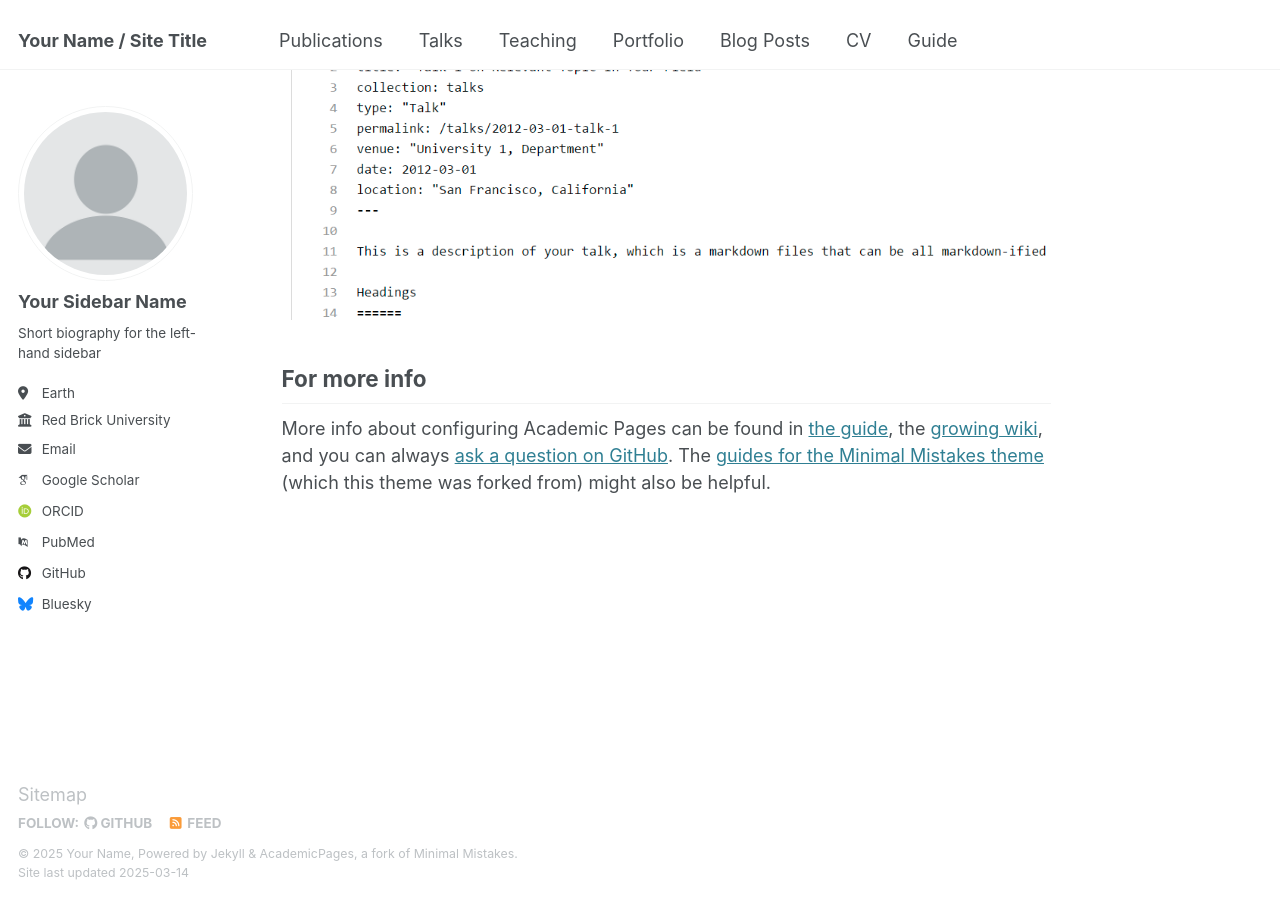
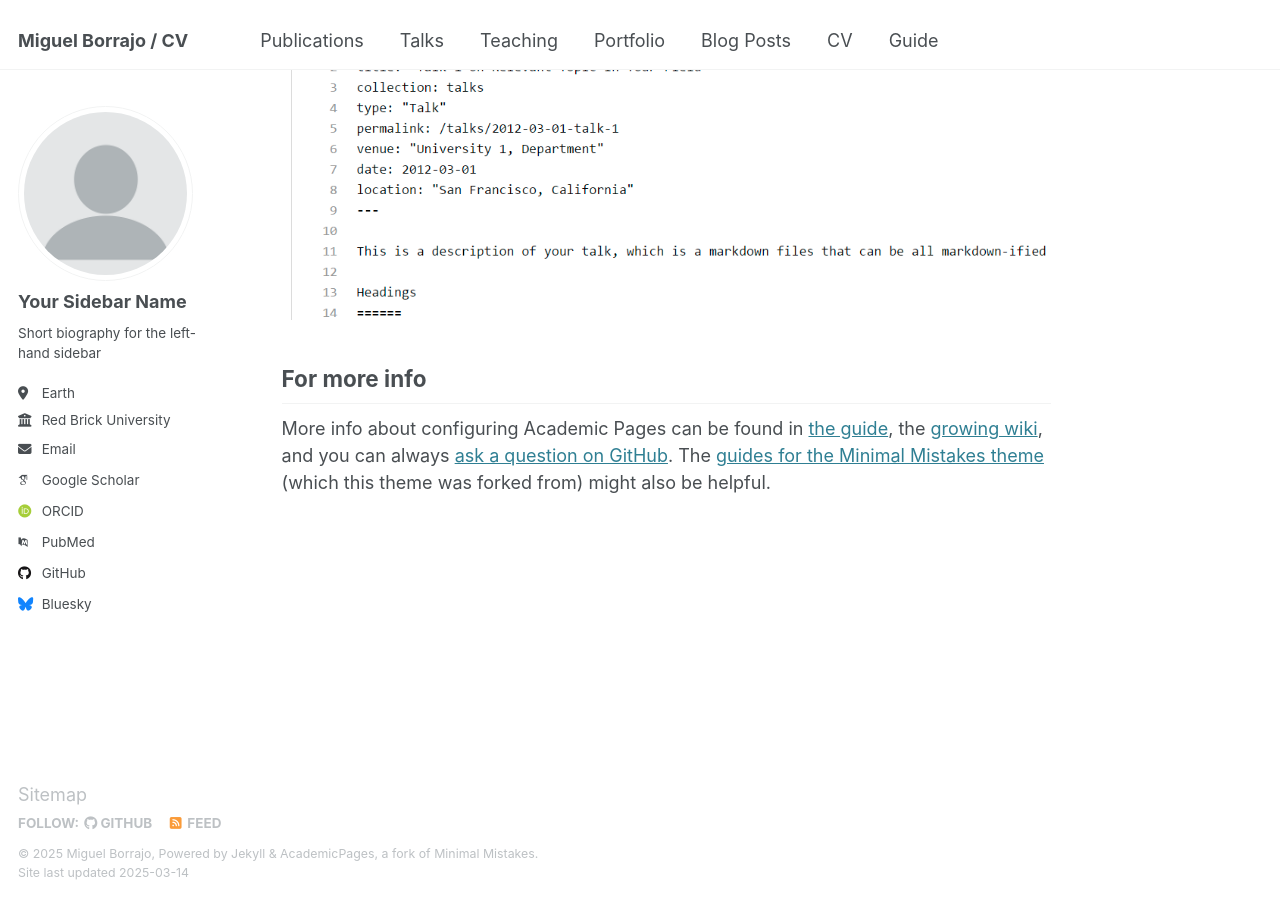
Before and after one commit to MiguelBorrajo/miguelborrajo.github.io, a Jekyll site: the page built from _pages/about.md, in a window 1280 px wide and 900 px high, scrolled down 2642 px. Built offline with Jekyll 4.4.1, drawn with Linux system fonts in a browser that asks for light colours; some web fonts are replaced.

Commit message:
Update _config.yml

```diff
--- a/_config.yml
+++ b/_config.yml
@@ -9,9 +9,9 @@
 # Basic Site Settings
 locale                   : "en-US"
 site_theme               : "default"
-title                    : "Your Name / Site Title"
+title                    : "Miguel Borrajo / CV"
 title_separator          : "-"
-name                     : &name "Your Name"
+name                     : &name "Miguel Borrajo"
 description              : &description "personal description"
 url                      : https://academicpages.github.io # the base hostname & protocol for your site e.g. "https://[your GitHub username].github.io"
 baseurl                  : "" # the subpath of your site, e.g. "/blog"
```
